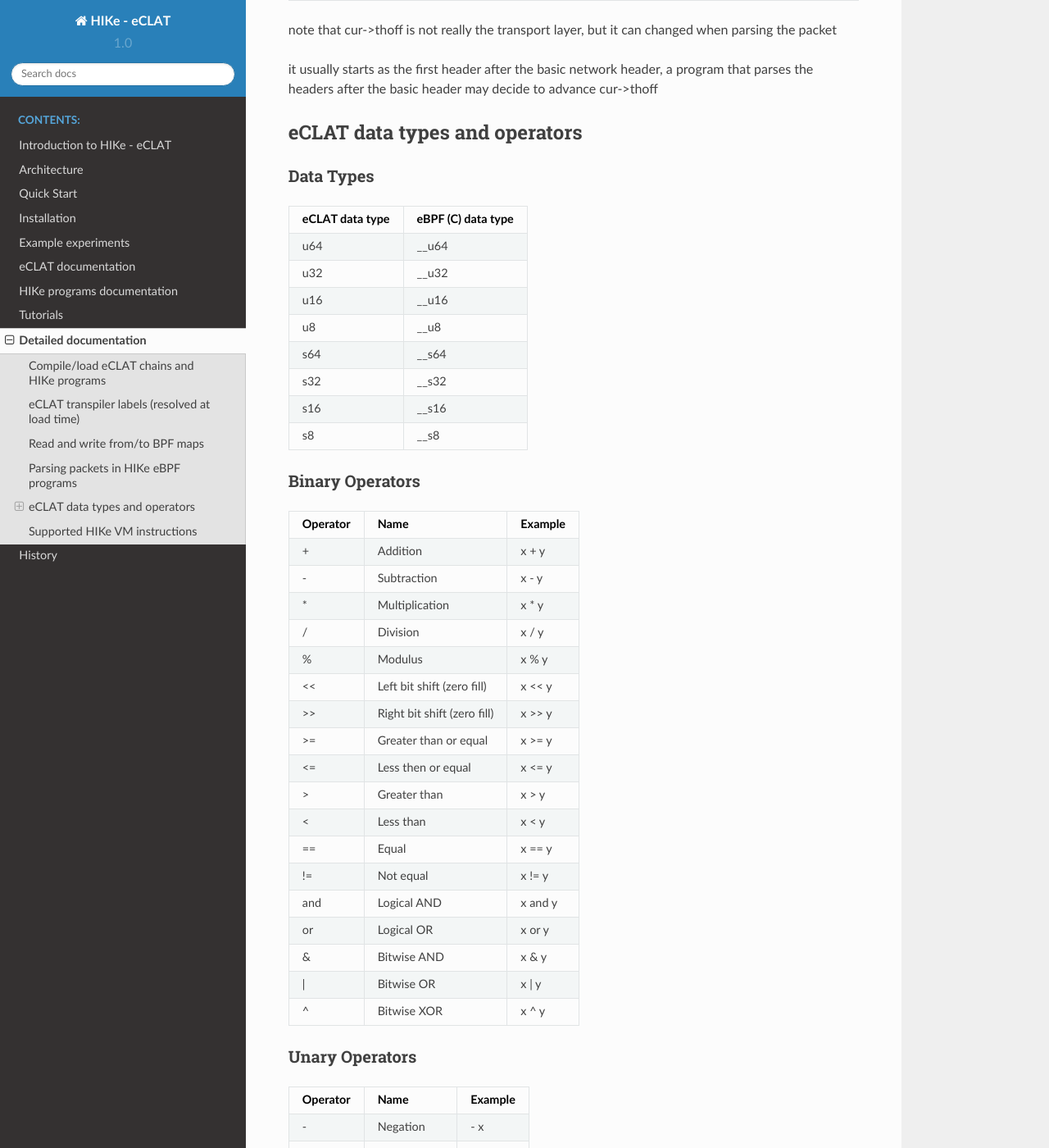
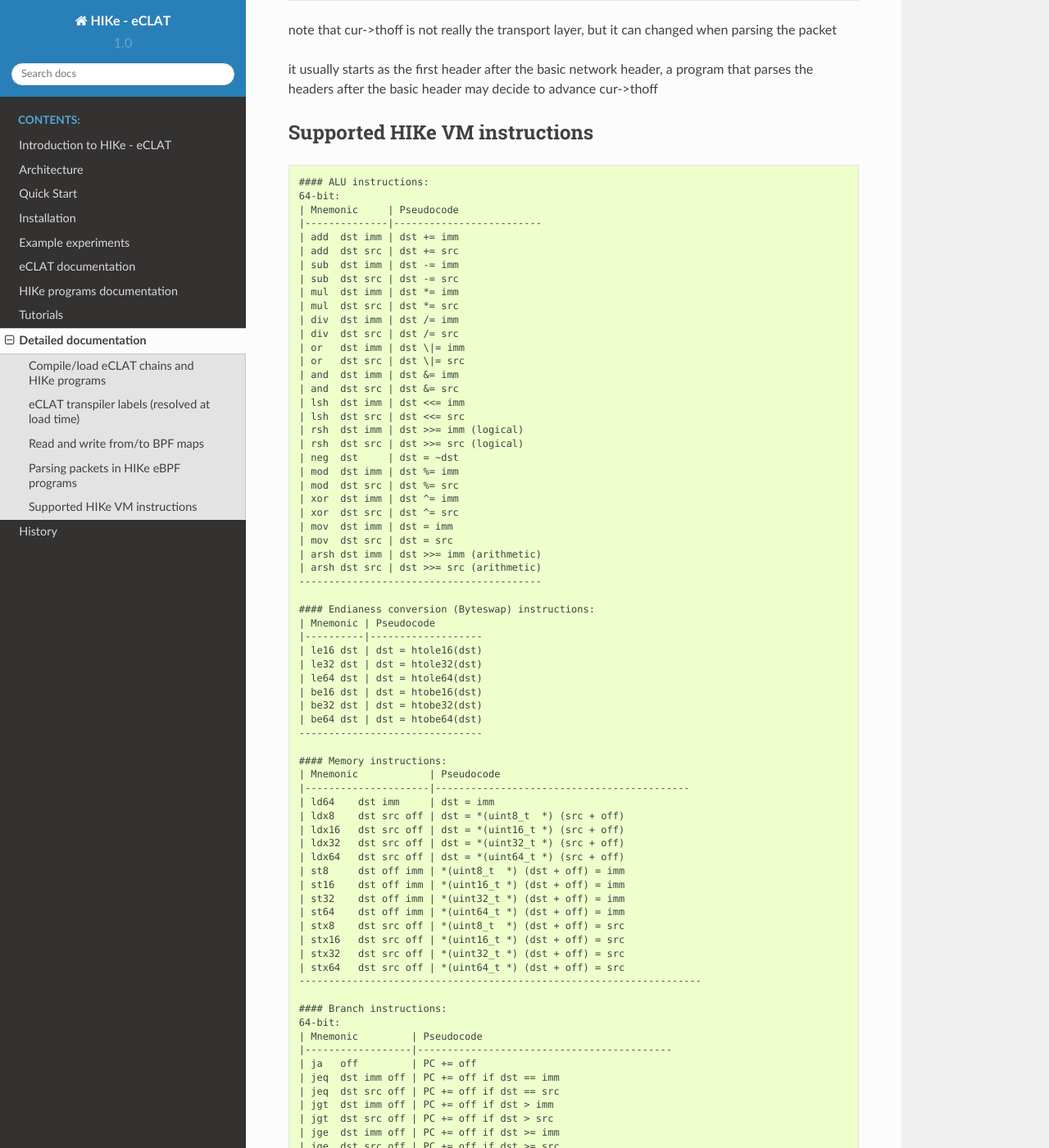
Before and after one commit to hike-eclat/docs, a Sphinx documentation site: the page built from docs/detailed_doc.rst, in a window 1280 px wide and 1400 px high, scrolled down 1947 px. Shown: the whole window at 82% size. Built offline with Sphinx 7.4.7 and the Read the Docs theme 2.0.0, drawn with Linux system fonts in a browser that asks for light colours; pages that are not in the unit, such as notebooks, are missing from menus; some of the changed text lies outside the part shown.

Commit message:
Update detailed_doc.rst

```diff
--- a/docs/detailed_doc.rst
+++ b/docs/detailed_doc.rst
@@ -106,62 +106,6 @@
 a program that parses the headers after the basic header may decide to advance cur->thoff
 
 
-eCLAT data types and operators
-------------------------------
-
-Data Types
-^^^^^^^^^^^^^^^^^
-
-=============== ==================
-eCLAT data type eBPF (C) data type
-=============== ==================
-   u64            __u64
-   u32            __u32
-   u16            __u16
-   u8             __u8
-   s64            __s64
-   s32            __s32
-   s16            __s16
-   s8             __s8
-=============== ==================
-
-Binary Operators
-^^^^^^^^^^^^^^^^^
-
-============ ============================= ===========
- Operator     Name                          Example
-============ ============================= ===========
- \+            Addition                      x + y
- \-            Subtraction                   x - y
- \*            Multiplication                x * y
- /            Division                      x / y
- %            Modulus                       x % y
- <<           Left bit shift (zero fill)    x << y
- >>           Right bit shift (zero fill)   x >> y
- >=           Greater than or equal         x >= y
- <=           Less then or equal            x <= y
- >            Greater than                  x > y
- <            Less than                     x < y
- ==           Equal                         x == y
- !=           Not equal                     x != y
- and          Logical AND                   x and y
- or           Logical OR                    x or y
- &            Bitwise AND                   x & y
- \|            Bitwise OR                    x | y
- ^            Bitwise XOR                   x ^ y
-============ ============================= ===========
-
-Unary Operators
-^^^^^^^^^^^^^^^^^
-
-============ ============================= ===========
- Operator     Name                          Example
-============ ============================= ===========
- \-           Negation                      \- x
- not          Logical NOT                   not x
- ~            Bitwise NOT                   ~ x
-============ ============================= ===========
-
 
 Supported HIKe VM instructions
 --------------------------------------------------------------
```
